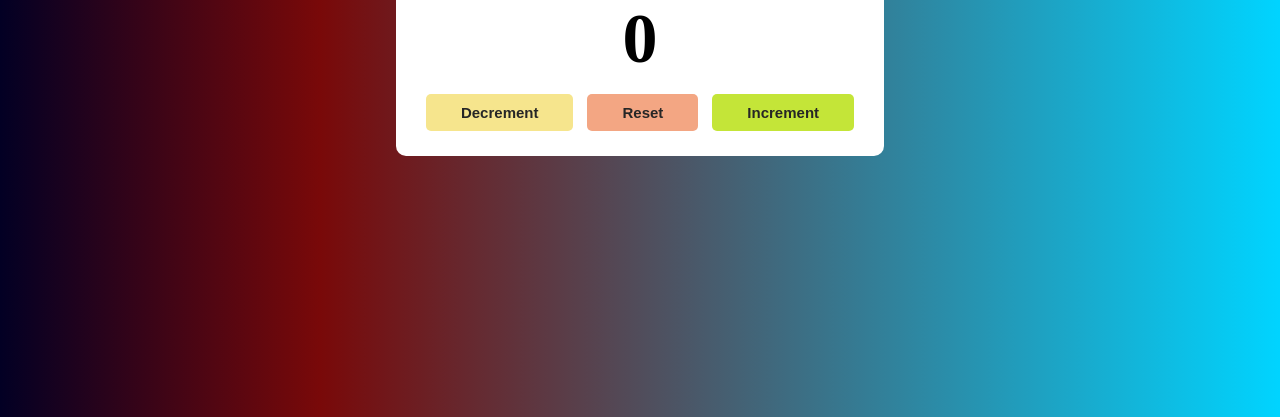
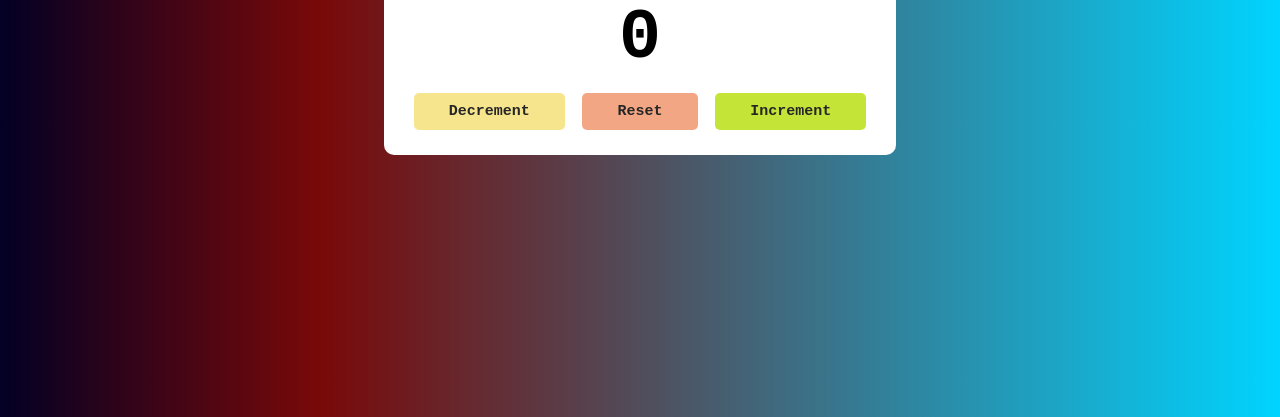
Before and after one commit to septianadip17/counter_javascript, a plain HTML site: page index.html in a window 1280 px wide. Shown: the part 383-800 px from the top of the page. Drawn offline with Linux system fonts and the light colour scheme.

Commit message:
perubahan font

```diff
--- a/style.css
+++ b/style.css
@@ -3,6 +3,7 @@
 *::before {
   margin: 0;
   padding: 0;
+  font-family:monospace
 }
 
 html,
@@ -11,12 +12,6 @@ body {
 }
 
 body {
-  /* background: rgb(255, 132, 100);
-  background: linear-gradient(
-    90deg,
-    rgba(255, 132, 100, 1) 0%,
-    rgba(253, 105, 165, 1) 100%
-  ); */
   background: rgb(2, 0, 36);
   background: linear-gradient(90deg, rgba(2, 0, 36, 1) 0%, rgba(121, 9, 9, 1) 25%, rgba(0, 212, 255, 1) 100%);
 }
```
